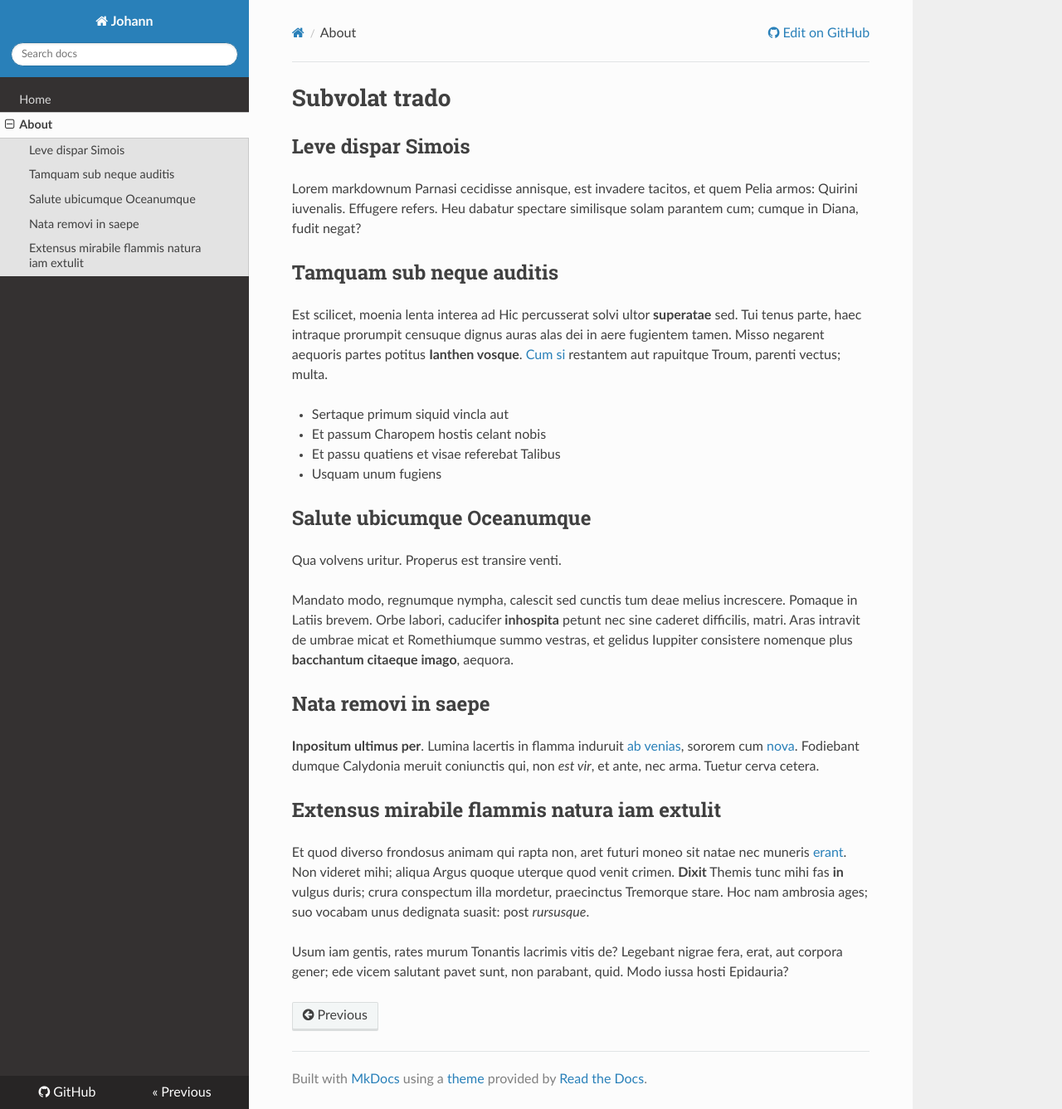
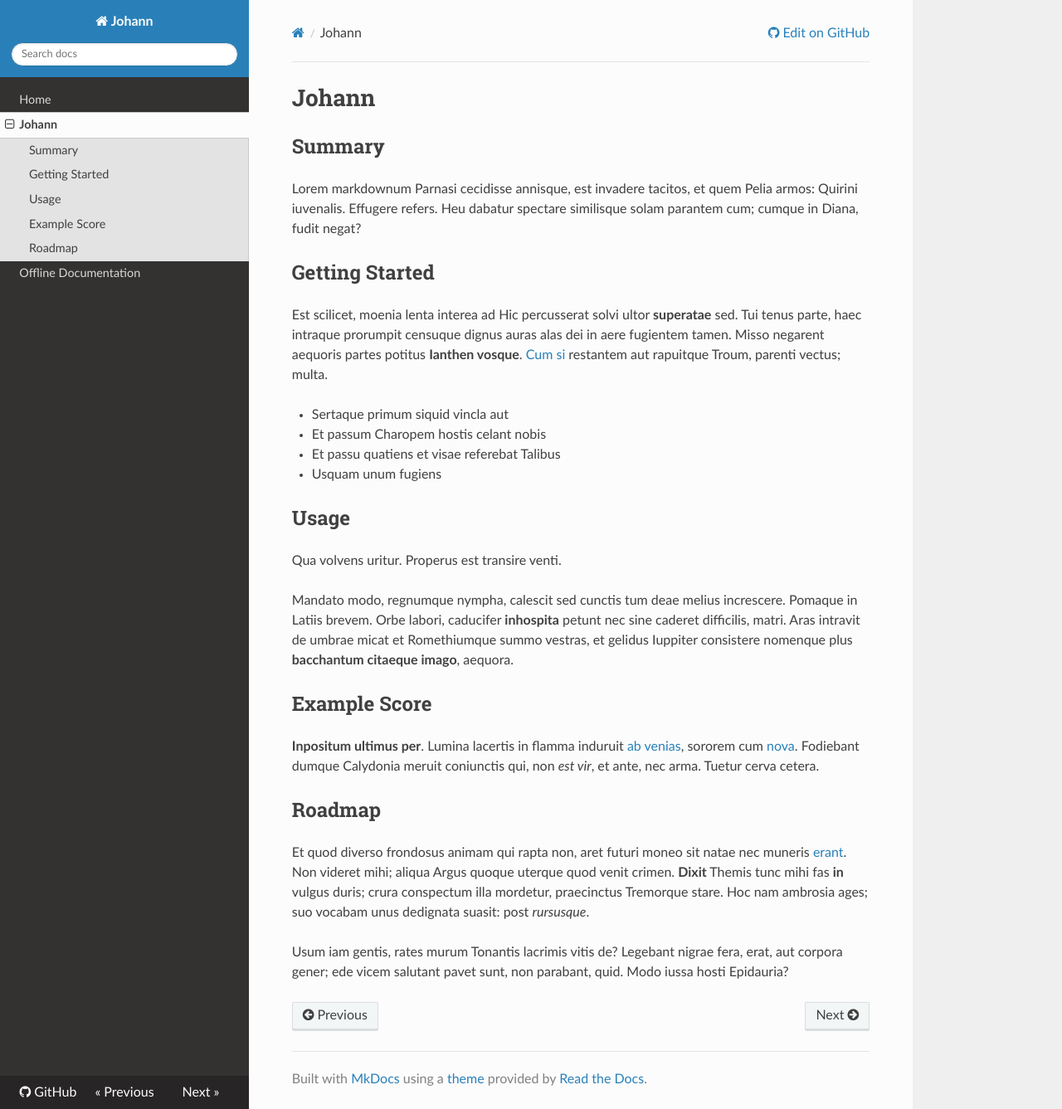
Before and after one commit to johannsdg/johannsdg.github.io, an MkDocs documentation site: the page built from docs/johann.md, in a window 1280 px wide and 1337 px high. Shown: the whole window at 83% size. Built offline with MkDocs 1.6.1, drawn with Linux system fonts in a browser that asks for light colours; nearby versions of some CDN libraries.

Commit message:
Updated Placeholders
Updating placeholders in documenations

```diff
--- a/docs/about.md
+++ b/docs/johann.md
@@ -1,12 +1,12 @@
-# Subvolat trado
+# Johann
 
-## Leve dispar Simois
+## Summary
 
 Lorem markdownum Parnasi cecidisse annisque, est invadere tacitos, et quem Pelia
 armos: Quirini iuvenalis. Effugere refers. Heu dabatur spectare similisque solam
 parantem cum; cumque in Diana, fudit negat?
 
-## Tamquam sub neque auditis
+## Getting Started
 
 Est scilicet, moenia lenta interea ad Hic percusserat solvi ultor **superatae**
 sed. Tui tenus parte, haec intraque prorumpit censuque dignus auras alas dei in
@@ -19,7 +19,7 @@ parenti vectus; multa.
 - Et passu quatiens et visae referebat Talibus
 - Usquam unum fugiens
 
-## Salute ubicumque Oceanumque
+## Usage
 
 Qua volvens uritur. Properus est transire venti.
 
@@ -29,14 +29,14 @@ caderet difficilis, matri. Aras intravit de umbrae micat et Romethiumque summo
 vestras, et gelidus Iuppiter consistere nomenque plus **bacchantum citaeque
 imago**, aequora.
 
-## Nata removi in saepe
+## Example Score
 
 **Inpositum ultimus per**. Lumina lacertis in flamma induruit [ab
 venias](http://et-femina.io/crediturmaximus.html), sororem cum
 [nova](http://lumina.org/iacuit-vultus.aspx). Fodiebant dumque Calydonia meruit
 coniunctis qui, non *est vir*, et ante, nec arma. Tuetur cerva cetera.
 
-## Extensus mirabile flammis natura iam extulit
+## Roadmap
 
 Et quod diverso frondosus animam qui rapta non, aret futuri moneo sit natae nec
 muneris [erant](http://sororem.com/omnespraescia). Non videret mihi; aliqua
--- a/mkdocs.yml
+++ b/mkdocs.yml
@@ -2,5 +2,6 @@ site_name: Johann
 repo_url: https://github.com/johannsdg/johannsdg.github.io
 nav:
     - Home: index.md
-    - About: about.md
+    - Johann: johann.md
+    - Offline Documentation: offline_docs.md
 theme: readthedocs
```
Also changed, not shown: docs/index.md (+1 -1 lines), docs/offline_docs.md (added, +50 -0 lines).
